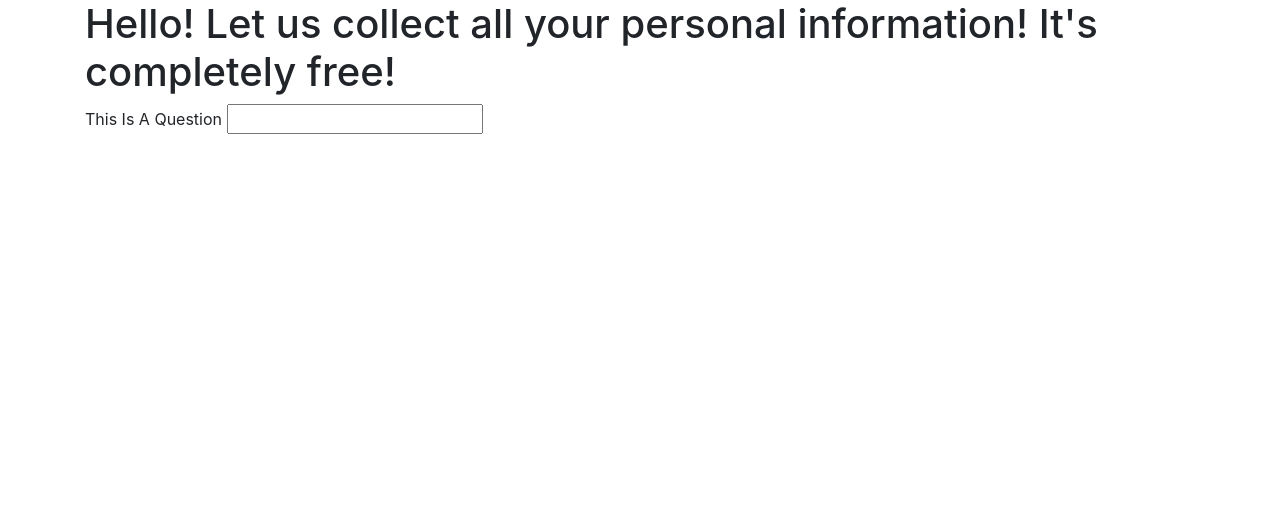
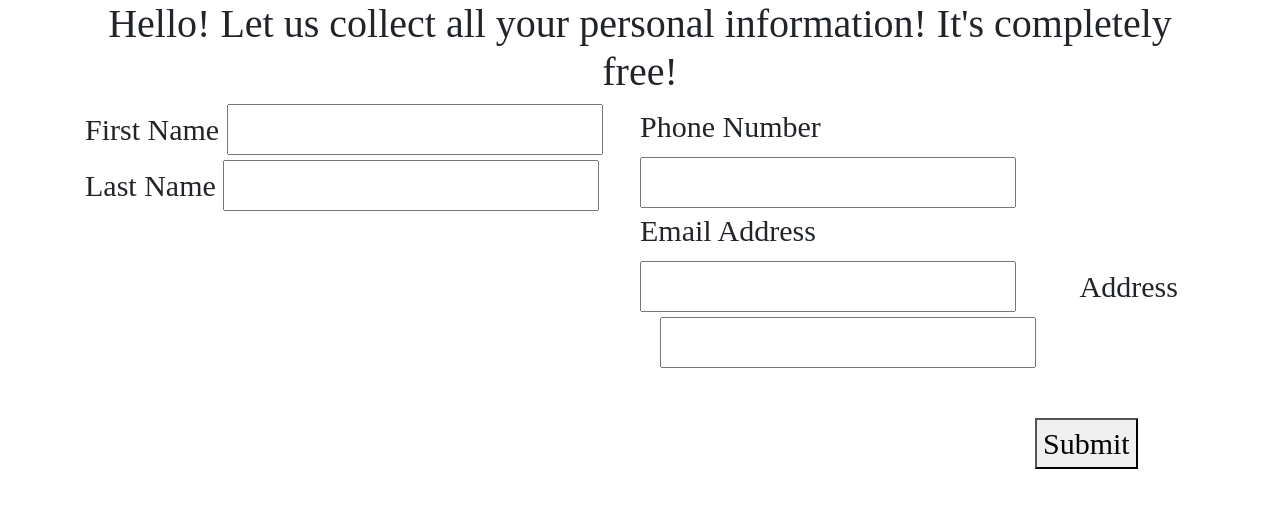
Before and after one commit to M00nDrag0n/2AddressBook, a plain HTML site: page index.html in a window 1280 px wide. Drawn offline with nearby package versions, Linux system fonts and the light colour scheme.

Commit message:
Add css styling.

```diff
--- a/css/styles.css
+++ b/css/styles.css
@@ -0,0 +1,51 @@
+body {
+  font-family: 'Spectral';
+  font-size: 30px;
+  text-align: center;
+}
+
+
+#input {
+  text-align: left;
+}
+.column {
+  float: left;
+  width: 50%;
+}
+
+
+
+#q5 {
+  margin-left: 20px;
+}
+
+#q5-1 {
+  margin-left: 56px;
+}
+
+button {
+  margin-left: 950px;
+  margin-top: 50px;
+}
+
+button:hover {
+  background-color: #85e7ff;
+  color: #110d59;
+  border-style: solid;
+  border-width: 10px;
+  border-top-color: #175dff;
+  border-bottom-color: #1a023b;
+  border-left-color: #010d78;
+  border-right-color: #010d78;
+}
+
+button:active {
+  color: #b30018;
+  background-color: #4e018c;
+  border-right-color: #5300b3;
+}
+
+
+#output {
+
+}
--- a/index.html
+++ b/index.html
@@ -13,9 +13,34 @@
 <div class="container">
   <h1>Hello! Let us collect all your personal information! It's completely free!</h1>
   <form id="input">
-    <label for="q1">This Is A Question</label>
-    <input id="q1">
+    <div class="column">
+      <label for="q1">First Name</label>
+      <input id="q1">
+
+      <label for="q2">Last Name</label>
+      <input id="q2">
+    </div>
+
+    <div class="column">
+      <label for="q3">Phone Number</label>
+      <input id="q3">
+
+      <label for="q4">Email Address</label>
+      <input id="q4">
+
+      <label id = "q5-1" for="q5">Address</label>
+      <input id="q5">
+    </div>
+
+    <!-- <label for="q6"></label>
+    <input id="q6"> -->
+    <button type="submit">Submit</button>
   </form>
+</div>
+
+
+<div id="output">
+
 </div>
 
 </body>
--- a/js/scripts.js
+++ b/js/scripts.js
@@ -38,10 +38,12 @@ AddressBook.prototype.deleteContact = function(id) {
 }
 
 //  Business Logic for Contacts ---------
-function Contact(firstName, lastName, phoneNumber) {
+function Contact(firstName, lastName, phoneNumber, email, address) {
   this.firstName = firstName;
   this.lastName = lastName;
   this.phoneNumber = phoneNumber;
+  this.email = email;
+  this.address = address;
 }
 
 Contact.prototype.fullName = function() {
@@ -49,12 +51,27 @@ Contact.prototype.fullName = function() {
 }
 
 var addressBook = new AddressBook();
-var contact = new Contact("Judah", "Barton", "111-111-1111");
-var contact2 = new Contact("Nuclear", "Flygon", "000-000-0000");
+var contact = new Contact("Judah", "Barton", "111-111-1111", "1111@example.com", "111 SE 1st Street");
+var contact2 = new Contact("Nuclear", "Flygon", "000-000-0000", "000@example.com", "000 SW Flying Fox Ave");
+var contact3 = new Contact("Hristo", "Smith", "4329900989", "898@example.com", "555 NE 33rd Ct");
 addressBook.addContact(contact);
 addressBook.addContact(contact2);
+addressBook.addContact(contact3);
+
 
 $(document).ready(function(){
+  $("#input").submit(function(event) {
+    event.preventDefault();
+
+var q1 = $("#q1").val();
+var q2 = $("#q2").val();
+var q3 = $("#q3").val();
+var q4 = $("#q4").val();
+var q5 = $("#q5").val();
+var q6 = $("#q6").val();
 
 
+
+    $("#output").text(q1 + " " + q2 + " " + q3 + " " + q4 + " " + q5 + " " + q6);
+  });
 });
```
